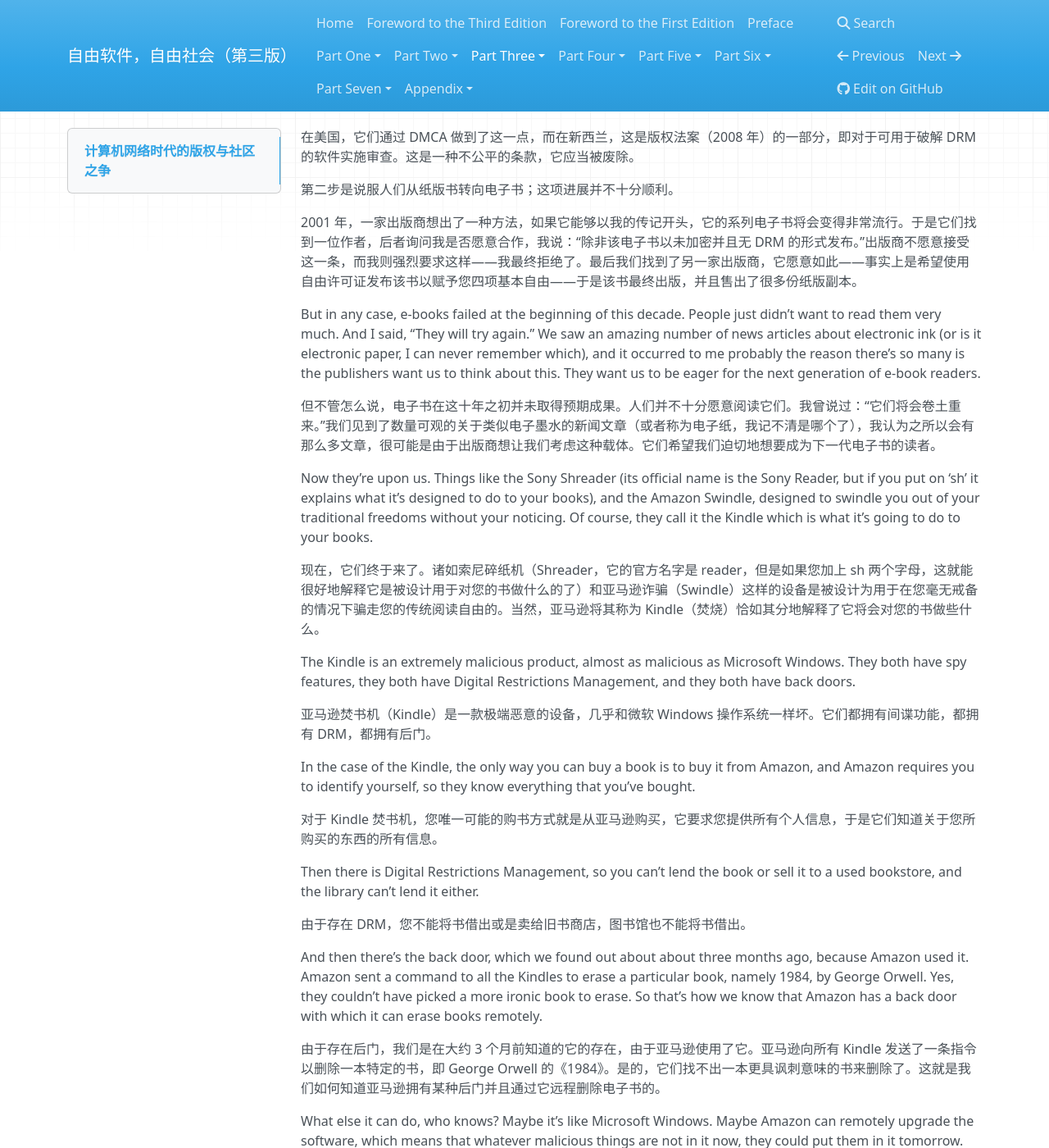
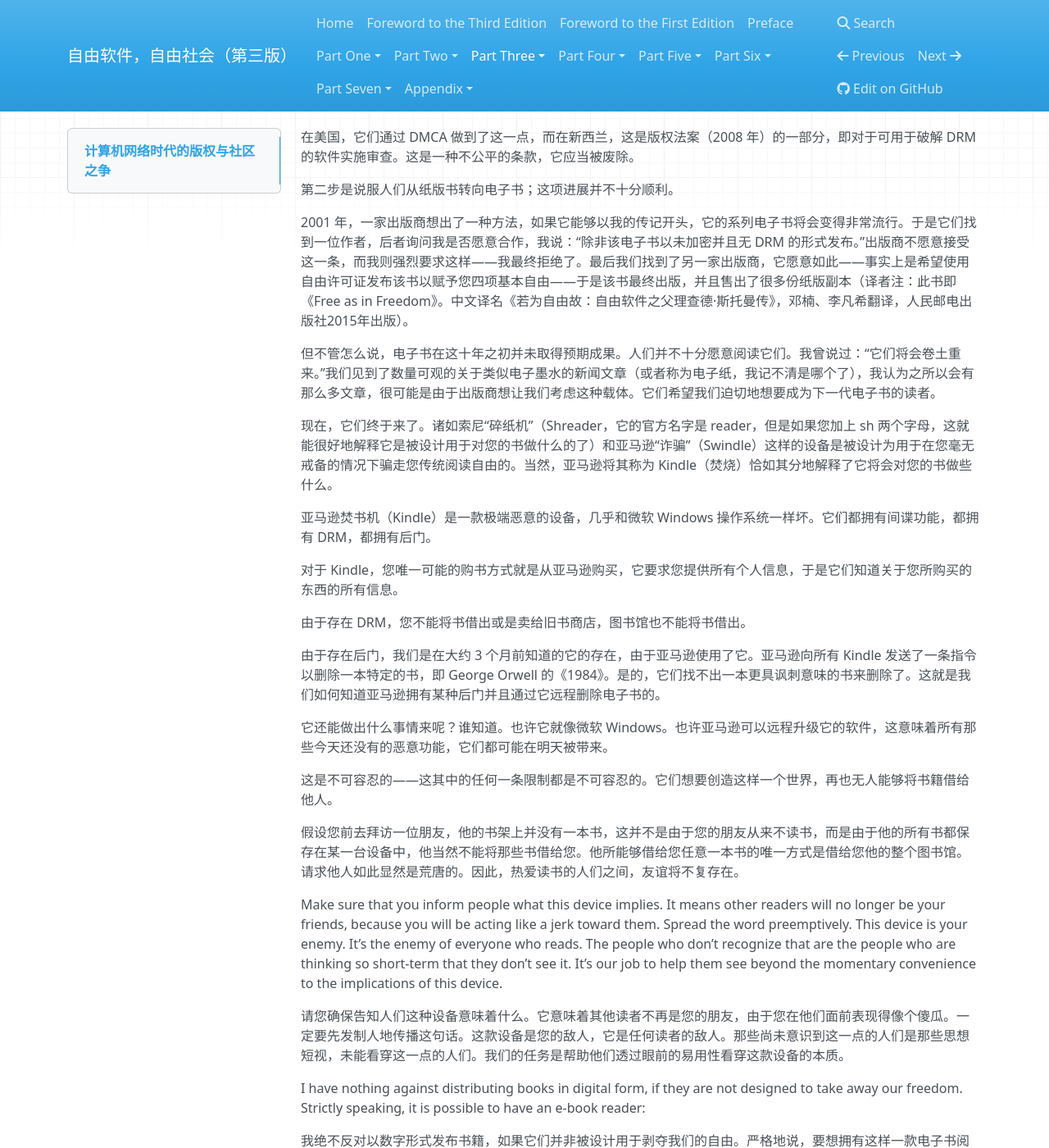
Before and after one commit to beijinglug/fsfs-zh, an MkDocs documentation site: the page built from docs/copyright-vs-community.md, in a window 1280 px wide and 1400 px high, scrolled down 6475 px. Shown: the whole window at 82% size. Built offline with MkDocs 1.6.1, drawn with Linux system fonts in a browser that asks for light colours; nearby versions of some CDN libraries; old or Windows-style settings are respelled for this version of MkDocs; some of the changed text lies outside the part shown.

Commit message:
continue proofread

```diff
--- a/docs/copyright-vs-community.md
+++ b/docs/copyright-vs-community.md
@@ -171,71 +171,25 @@
 
 第二步是说服人们从纸版书转向电子书；这项进展并不十分顺利。
 
-2001 年，一家出版商想出了一种方法，如果它能够以我的传记开头，它的系列电子书将会变得非常流行。于是它们找到一位作者，后者询问我是否愿意合作，我说：“除非该电子书以未加密并且无 DRM 的形式发布。”出版商不愿意接受这一条，而我则强烈要求这样——我最终拒绝了。最后我们找到了另一家出版商，它愿意如此——事实上是希望使用自由许可证发布该书以赋予您四项基本自由——于是该书最终出版，并且售出了很多份纸版副本。
-
-But in any case, e-books failed at the beginning of this decade. People
-just didn’t want to read them very much. And I said, “They will try
-again.” We saw an amazing number of news articles about electronic ink
-(or is it electronic paper, I can never remember which), and it occurred
-to me probably the reason there’s so many is the publishers want us to
-think about this. They want us to be eager for the next generation of
-e-book readers.
+2001 年，一家出版商想出了一种方法，如果它能够以我的传记开头，它的系列电子书将会变得非常流行。于是它们找到一位作者，后者询问我是否愿意合作，我说：“除非该电子书以未加密并且无 DRM 的形式发布。”出版商不愿意接受这一条，而我则强烈要求这样——我最终拒绝了。最后我们找到了另一家出版商，它愿意如此——事实上是希望使用自由许可证发布该书以赋予您四项基本自由——于是该书最终出版，并且售出了很多份纸版副本（译者注：此书即《Free as in Freedom》。中文译名《若为自由故：自由软件之父理查德·斯托曼传》，邓楠、李凡希翻译，人民邮电出版社2015年出版）。
 
 但不管怎么说，电子书在这十年之初并未取得预期成果。人们并不十分愿意阅读它们。我曾说过：“它们将会卷土重来。”我们见到了数量可观的关于类似电子墨水的新闻文章（或者称为电子纸，我记不清是哪个了），我认为之所以会有那么多文章，很可能是由于出版商想让我们考虑这种载体。它们希望我们迫切地想要成为下一代电子书的读者。
 
-Now they’re upon us. Things like the Sony Shreader (its official name is
-the Sony Reader, but if you put on ‘sh’ it explains what it’s designed
-to do to your books), and the Amazon Swindle, designed to swindle you
-out of your traditional freedoms without your noticing. Of course, they
-call it the Kindle which is what it’s going to do to your books.
-
-现在，它们终于来了。诸如索尼碎纸机（Shreader，它的官方名字是 reader，但是如果您加上 sh 两个字母，这就能很好地解释它是被设计用于对您的书做什么的了）和亚马逊诈骗（Swindle）这样的设备是被设计为用于在您毫无戒备的情况下骗走您的传统阅读自由的。当然，亚马逊将其称为 Kindle（焚烧）恰如其分地解释了它将会对您的书做些什么。
-
-The Kindle is an extremely malicious product, almost as malicious as
-Microsoft Windows. They both have spy features, they both have Digital
-Restrictions Management, and they both have back doors.
+现在，它们终于来了。诸如索尼“碎纸机”（Shreader，它的官方名字是 reader，但是如果您加上 sh 两个字母，这就能很好地解释它是被设计用于对您的书做什么的了）和亚马逊“诈骗”（Swindle）这样的设备是被设计为用于在您毫无戒备的情况下骗走您传统阅读自由的。当然，亚马逊将其称为 Kindle（焚烧）恰如其分地解释了它将会对您的书做些什么。
 
 亚马逊焚书机（Kindle）是一款极端恶意的设备，几乎和微软 Windows 操作系统一样坏。它们都拥有间谍功能，都拥有 DRM，都拥有后门。
 
-In the case of the Kindle, the only way you can buy a book is to buy it
-from Amazon, and Amazon requires you to identify yourself, so they know
-everything that you’ve bought.
-
-对于 Kindle 焚书机，您唯一可能的购书方式就是从亚马逊购买，它要求您提供所有个人信息，于是它们知道关于您所购买的东西的所有信息。
-
-Then there is Digital Restrictions Management, so you can’t lend the
-book or sell it to a used bookstore, and the library can’t lend it
-either.
+对于 Kindle，您唯一可能的购书方式就是从亚马逊购买，它要求您提供所有个人信息，于是它们知道关于您所购买的东西的所有信息。
 
 由于存在 DRM，您不能将书借出或是卖给旧书商店，图书馆也不能将书借出。
 
-And then there’s the back door, which we found out about about three
-months ago, because Amazon used it. Amazon sent a command to all the
-Kindles to erase a particular book, namely 1984, by George Orwell. Yes,
-they couldn’t have picked a more ironic book to erase. So that’s how we
-know that Amazon has a back door with which it can erase books remotely.
-
 由于存在后门，我们是在大约 3 个月前知道的它的存在，由于亚马逊使用了它。亚马逊向所有 Kindle 发送了一条指令以删除一本特定的书，即 George Orwell 的《1984》。是的，它们找不出一本更具讽刺意味的书来删除了。这就是我们如何知道亚马逊拥有某种后门并且通过它远程删除电子书的。
-
-What else it can do, who knows? Maybe it’s like Microsoft Windows. Maybe
-Amazon can remotely upgrade the software, which means that whatever
-malicious things are not in it now, they could put them in it tomorrow.
 
 它还能做出什么事情来呢？谁知道。也许它就像微软 Windows。也许亚马逊可以远程升级它的软件，这意味着所有那些今天还没有的恶意功能，它们都可能在明天被带来。
 
-This is intolerable—any one of these restrictions is intolerable. They
-want to create a world where nobody lends books to anybody anymore.
-
 这是不可容忍的——这其中的任何一条限制都是不可容忍的。它们想要创造这样一个世界，再也无人能够将书籍借给他人。
 
-Imagine that you visit a friend and there are no books on the shelf.
-It’s not that your friend doesn’t read, but his books are all inside a
-device, and of course he can’t lend you those books. The only way he
-could lend you any one of those books is to lend you his whole library,
-which is obviously a ridiculous thing to ask anybody to do. So there
-goes friendship for people who love books.
-
-假设您前去拜访一位朋友，他的书架上并没有一本书，这并不是由于您的朋友从来不读书，而是由于他的所有书都保存在某一台设备中，他当然不能将那些书借给您。他所能够借给您任意一本书的唯一方式是借给您他的整个图书馆。请求他人如此做显然是荒唐的。因此，热爱读书的人们之间的友谊将不复存在。
+假设您前去拜访一位朋友，他的书架上并没有一本书，这并不是由于您的朋友从来不读书，而是由于他的所有书都保存在某一台设备中，他当然不能将那些书借给您。他所能够借给您任意一本书的唯一方式是借给您他的整个图书馆。请求他人如此显然是荒唐的。因此，热爱读书的人们之间，友谊将不复存在。
 
 Make sure that you inform people what this device implies. It means
 other readers will no longer be your friends, because you will be acting
```
